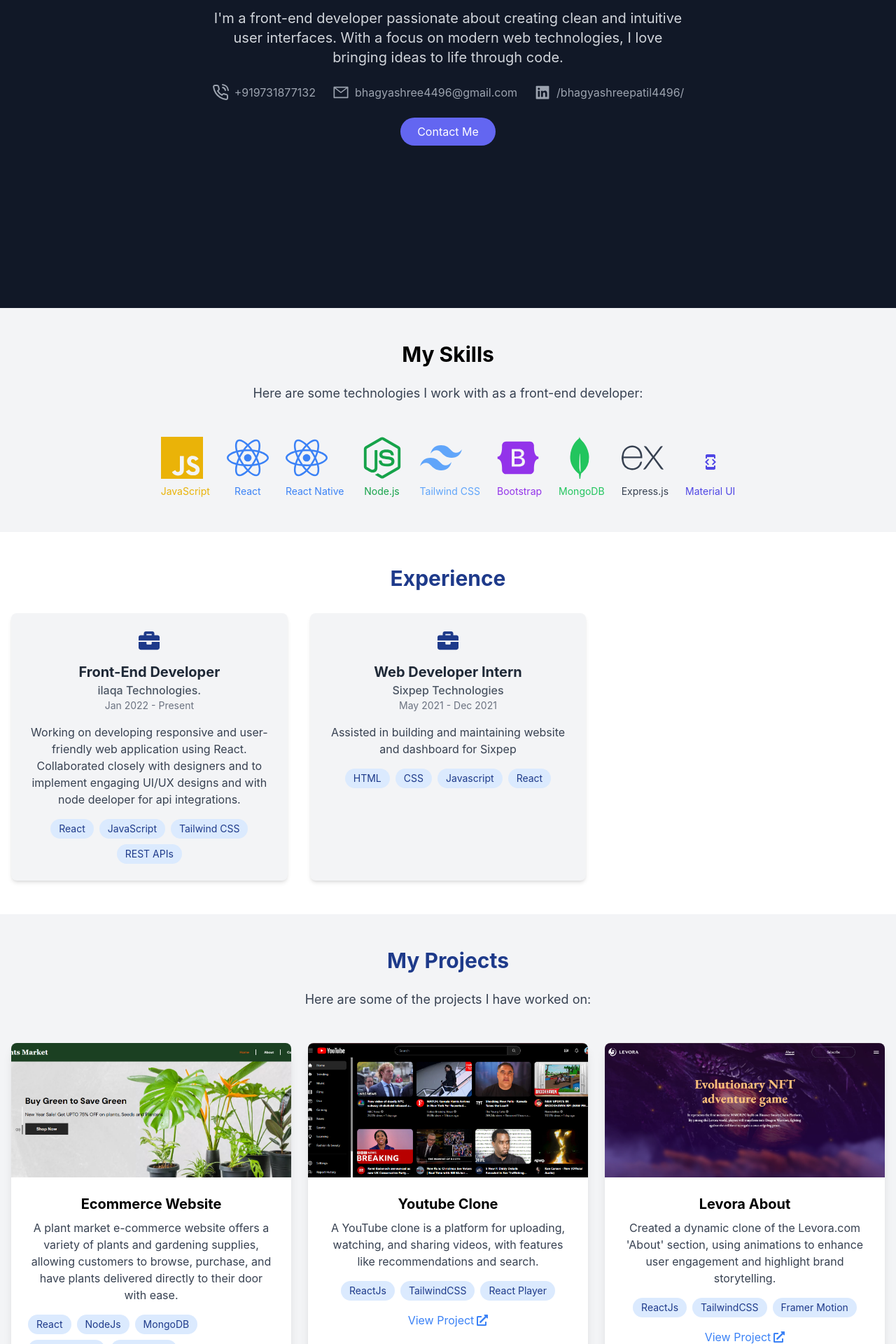
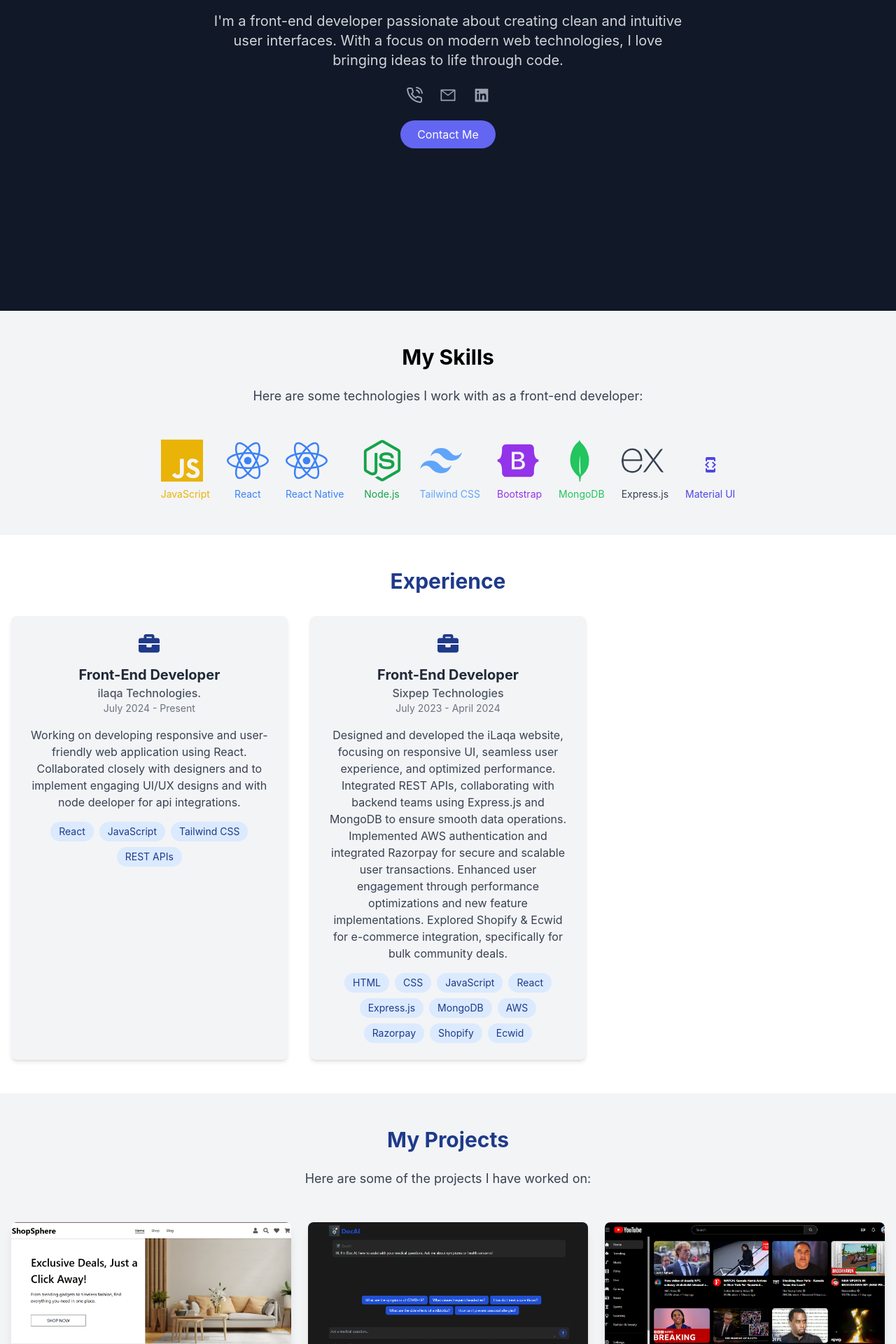
Before and after one commit to bhagyashree4496/portfolio, a React (Create React App) app: page / in a window 1280 px wide. Shown: the part 420-2340 px from the top of the page at 70% size. Built offline with nearby package versions, Linux system fonts and the light colour scheme.

Commit message:
added experience and projects

```diff
--- a/package.json
+++ b/package.json
@@ -7,9 +7,6 @@
     "@emotion/styled": "^11.13.0",
     "@mui/icons-material": "^6.1.3",
     "@mui/material": "^6.1.3",
-    "@testing-library/jest-dom": "^5.17.0",
-    "@testing-library/react": "^13.4.0",
-    "@testing-library/user-event": "^13.5.0",
     "ajv": "^8.17.1",
     "react": "^18.3.1",
     "react-dom": "^18.3.1",
--- a/src/components/ExperienceSection.jsx
+++ b/src/components/ExperienceSection.jsx
@@ -6,18 +6,29 @@ const ExperienceSection = () => {
     {
       role: "Front-End Developer",
       company: "ilaqa Technologies.",
-      duration: "Jan 2022 - Present",
+      duration: "July 2024 - Present",
       description:
         "Working on developing responsive and user-friendly web application using React. Collaborated closely with designers and to implement engaging UI/UX designs and with node deeloper for api integrations.",
       technologies: ["React", "JavaScript", "Tailwind CSS", "REST APIs"],
     },
     {
-      role: "Web Developer Intern",
+      role: "Front-End Developer",
       company: "Sixpep Technologies",
-      duration: "May 2021 - Dec 2021",
+      duration: "July 2023 - April 2024",
       description:
-        "Assisted in building and maintaining website and dashboard for Sixpep",
-      technologies: ["HTML", "CSS", "Javascript", "React"],
+        "Designed and developed the iLaqa website, focusing on responsive UI, seamless user experience, and optimized performance. Integrated REST APIs, collaborating with backend teams using Express.js and MongoDB to ensure smooth data operations. Implemented AWS authentication and integrated Razorpay for secure and scalable user transactions. Enhanced user engagement through performance optimizations and new feature implementations. Explored Shopify & Ecwid for e-commerce integration, specifically for bulk community deals.",
+      technologies: [
+        "HTML",
+        "CSS",
+        "JavaScript",
+        "React",
+        "Express.js",
+        "MongoDB",
+        "AWS",
+        "Razorpay",
+        "Shopify",
+        "Ecwid",
+      ],
     },
     // Add more experience as needed
   ];
--- a/src/components/HeroSection.jsx
+++ b/src/components/HeroSection.jsx
@@ -44,31 +44,31 @@ const HeroSection = () => {
       <div className="flex flex-col md:flex-row items-center md:space-x-6 space-y-4 md:space-y-0 mb-6">
         {/* Phone Number */}
         <a
-          href="tel:+1234567890"
+          href="tel:+199731877132"
           className="flex items-center space-x-2 text-gray-400 hover:text-indigo-400 transition duration-300"
         >
           <FiPhoneCall size={24} />
-          <span>+919731877132</span>
+          {/* <span>+919731877132</span> */}
         </a>
 
         {/* Email */}
         <a
-          href="mailto:youremail@example.com"
+          href="mailto:bhagyashree4496@gmail.com"
           className="flex items-center space-x-2 text-gray-400 hover:text-indigo-400 transition duration-300"
         >
           <AiOutlineMail size={24} />
-          <span>bhagyashree4496@gmail.com</span>
+          {/* <span>bhagyashree4496@gmail.com</span> */}
         </a>
 
         {/* LinkedIn */}
         <a
-          href="https://linkedin.com/in/yourprofile"
+          href="https://linkedin.com/bhagyashreepatil4496"
           target="_blank"
           rel="noopener noreferrer"
           className="flex items-center space-x-2 text-gray-400 hover:text-indigo-400 transition duration-300"
         >
           <AiFillLinkedin size={24} />
-          <span>/bhagyashreepatil4496/</span>
+          {/* <span>/bhagyashreepatil4496/</span> */}
         </a>
       </div>
 
--- a/src/components/Navbar.jsx
+++ b/src/components/Navbar.jsx
@@ -6,7 +6,7 @@ const Navbar = () => {
   return (
     <nav className="bg-gray-900 p-4">
       <div className="container mx-auto flex items-center justify-between">
-        <div className="text-white font-bold text-lg">
+        <div className="text-white font-bold text-2xl">
           <a href="#">MyPortfolio</a>
         </div>
         <div className="hidden md:flex space-x-8">
--- a/src/components/ProjectSection.jsx
+++ b/src/components/ProjectSection.jsx
@@ -5,6 +5,8 @@ import youtube from "../assets/youtube.PNG";
 import levora from "../assets/levora.PNG";
 import travel from "../assets/travel.PNG";
 import todo from "../assets/todo.PNG";
+import shop from "../assets/1.PNG";
+import Doc from "../assets/doc.PNG";
 // Project Card Component
 const ProjectCard = ({ image, title, description, link, technologies }) => {
   return (
@@ -40,11 +42,11 @@ const ProjectCard = ({ image, title, description, link, technologies }) => {
 const ProjectsSection = () => {
   const projects = [
     {
-      title: "Ecommerce Website",
+      title: "ShopSphere",
       description:
-        "A plant market e-commerce website offers a variety of plants and gardening supplies, allowing customers to browse, purchase, and have plants delivered directly to their door with ease.",
-      image: plant, // Replace with actual project image link
-      link: "https://plantmarket-bp.netlify.app/",
+        "ShopSphere is a scalable e-commerce platform built with the MERN stack, featuring secure user authentication, product management, and payment processing for a seamless shopping experience.",
+      image: shop, // Replace with actual project image link
+      link: "https://shopsphere-bp.vercel.app/",
       technologies: [
         "React",
         "NodeJs",
@@ -52,6 +54,14 @@ const ProjectsSection = () => {
         "Tailwind CSS",
         "JavaScript",
       ],
+    },
+    {
+      title: "DocAi",
+      description:
+        "DocAI for Medical Questions uses ChatGPT AI to provide accurate, real-time answers to medical queries by analyzing and interpreting medical documents, helping users access reliable health information with ease",
+      image: Doc, // Replace with actual project image link
+      link: "https://docai-taupe.vercel.app/",
+      technologies: ["React", "Tailwind CSS", "ChatGPT API"],
     },
     {
       title: "Youtube Clone",
@@ -85,6 +95,14 @@ const ProjectsSection = () => {
       link: "https://todocrudbp.netlify.app/",
       technologies: ["ReactJs", "TailwindCSS", "Render"],
     },
+    {
+      title: "Ecommerce UI",
+      description:
+        "A plant market e-commerce website offers a variety of plants and gardening supplies, allowing customers to browse, purchase, and have plants delivered directly to their door with ease.",
+      image: plant, // Replace with actual project image link
+      link: "https://plantmarket-bp.netlify.app/",
+      technologies: ["React", "Tailwind CSS", "JavaScript"],
+    },
     // Add more projects as needed
   ];
 
```
Also changed, not shown: src/assets/1.PNG (added), src/assets/doc.PNG (added).
